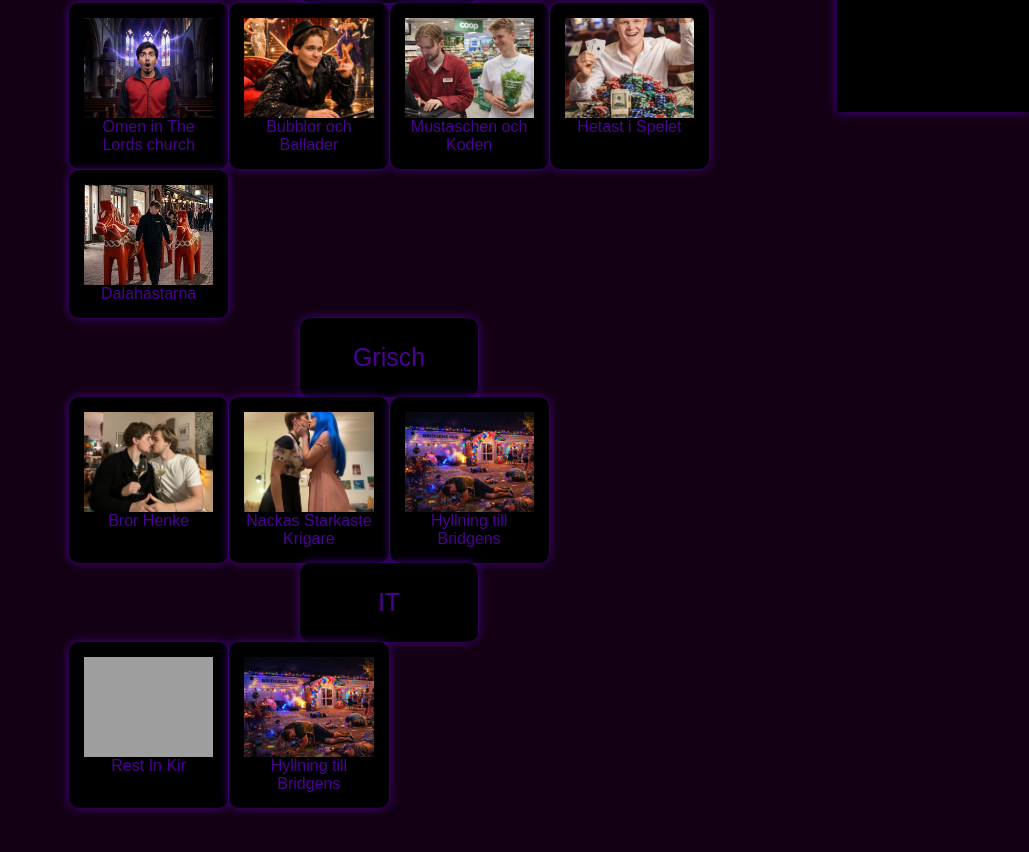
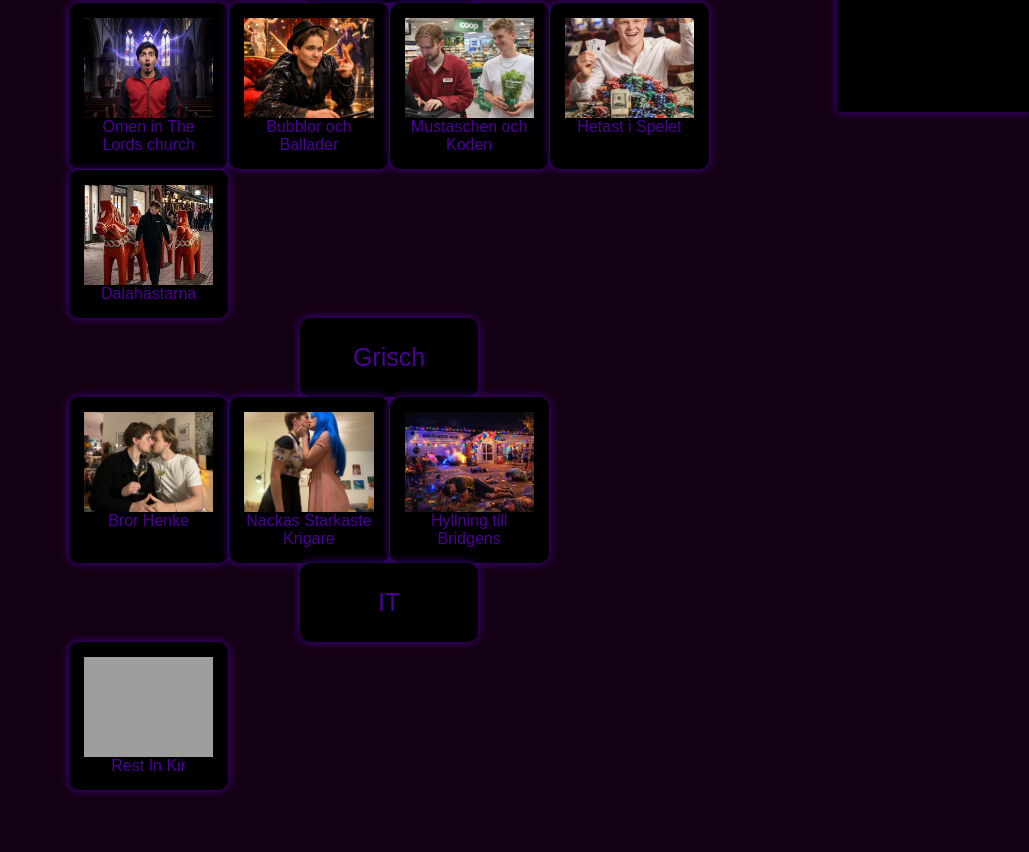
Before and after one commit to elvinporter03-code/Theodal, a plain HTML site: page main.html in a window 1280 px wide. Shown: the part 819-1671 px from the top of the page, without its empty margins (251-1280 px from the left). Drawn offline with Linux system fonts and the light colour scheme; grey boxes are pictures that could not be loaded.

Commit message:
tog bort dubbel hyllning till bridgens

```diff
--- a/main.html
+++ b/main.html
@@ -108,10 +108,6 @@
                         <div class="pics" id="IT1PIC"></div>
                         <div>Rest In Kir</div>
                     </div>
-                    <div class="music" id="Bridgens" data-song="./music/IT/Bridgens Hus.mp3">
-                        <div class="pics" id="Bridgens_pic"></div>
-                        <div>Hyllning till Bridgens</div>
-                    </div>
                 </div>
                 <div id="playlists-container"></div>
             </div>
```
